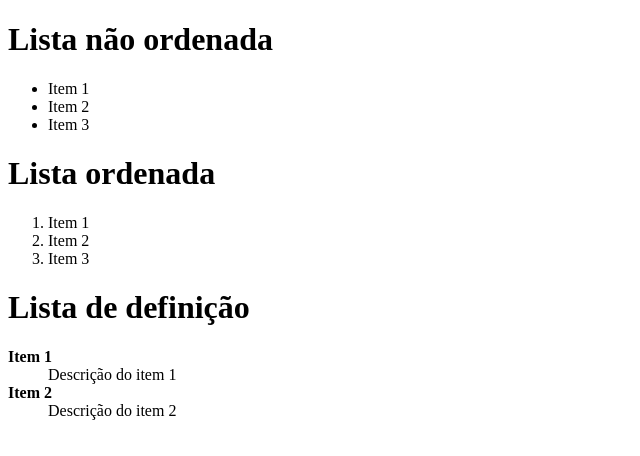
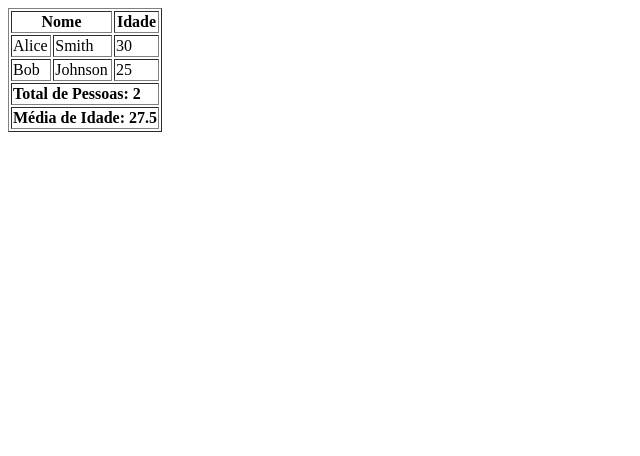
Before and after one commit to enzoduarte1/learning, a plain HTML site: page index.html in a window 1280 px wide. Shown: the whole page, without its empty margins (0-640 px from the left). Drawn offline with Linux system fonts and the light colour scheme.

Commit message:
feito uma tabela usando colspan, thead, tbody e tfoot, alem de estilizaçao básica

```diff
--- a/index.html
+++ b/index.html
@@ -8,25 +8,34 @@
 </head>
 
 <body>
-    <h1>Lista não ordenada</h1>
-    <ul>
-        <li>Item 1</li>
-        <li>Item 2</li>
-        <li>Item 3</li>
-    </ul>
-    <h1>Lista ordenada</h1>
-    <ol>
-        <li>Item 1</li>
-        <li>Item 2</li>
-        <li>Item 3</li>
-    </ol>
-    <h1>Lista de definição</h1>
-    <dl>
-        <dt><b>Item 1</b></dt>
-        <dd>Descrição do item 1</dd>
-        <dt><b>Item 2</b></dt>
-        <dd>Descrição do item 2</dd>
-    </dl>
+    <table border="1">
+        <thead>
+            <tr>
+                <th colspan="2"><b>Nome</b></th>
+                <th><b>Idade</b></th>
+            </tr>
+        </thead>
+        <tbody>
+            <tr>
+                <td>Alice</td>
+                <td>Smith</td>
+                <td>30</td>
+            </tr>
+            <tr>
+                <td>Bob</td>
+                <td>Johnson</td>
+                <td>25</td>
+            </tr>
+        </tbody>
+        <tfoot>
+            <tr>
+                <td colspan="3"><b>Total de Pessoas: 2</b></td>
+            </tr>
+            <tr>
+                <td colspan="3"><b>Média de Idade: 27.5</b></td>
+            </tr>
+        </tfoot>
+    </table>
 </body>
 
 </html>
```
